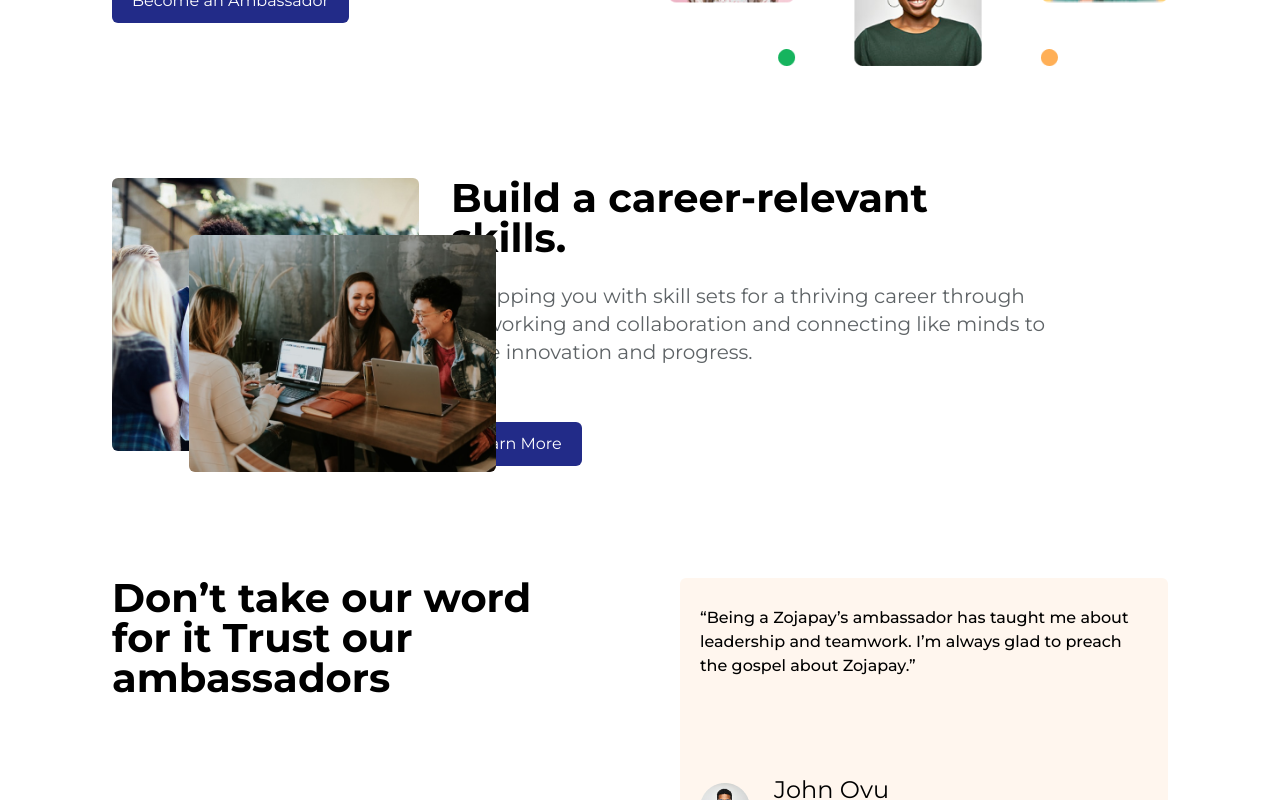
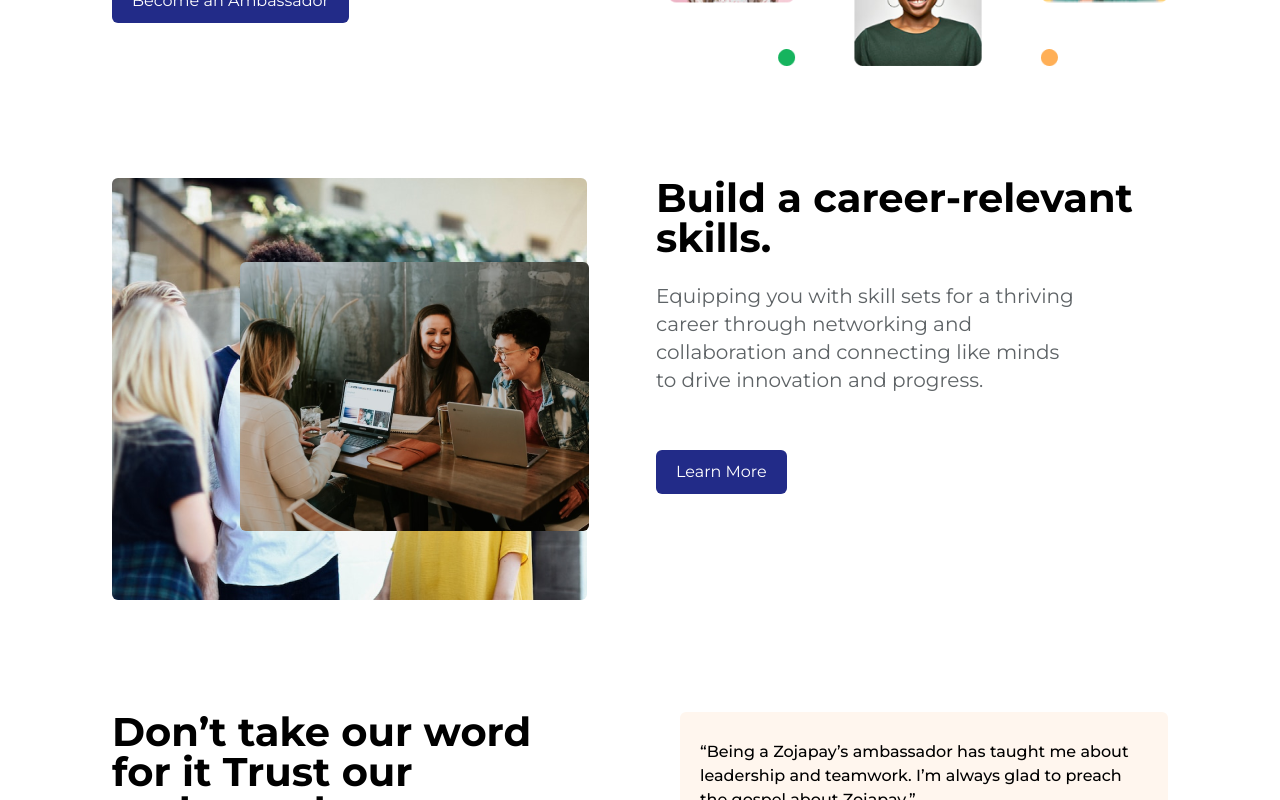
Before and after one commit to Zojatech/Ambassador, a React (Vite) app: page / in a window 1280 px wide. Shown: the part 501-1301 px from the top of the page. Built offline with nearby package versions, Linux system fonts and the light colour scheme.

Commit message:
UI adjustment on develop section

```diff
--- a/src/components/Develop/index.jsx
+++ b/src/components/Develop/index.jsx
@@ -9,7 +9,7 @@ const Develop = () => {
       {/* BUILD CAREER-RELEVANT SKILLS */}
       <div className='flex flex-col-reverse gap-8 lg:flex-row'>
         {/* Images */}
-        <div className='relative flex lg:basis-3/5'>
+        <div className='relative flex lg:basis-full'>
           <div className='w-64 lg:w-full'>
             <img src={People1} alt='friends' className='rounded-md' />
           </div>
@@ -19,7 +19,7 @@ const Develop = () => {
         </div>
 
         {/* Title and Description */}
-        <div>
+        <div className='lg:basis-full'>
           <h2 className='text-2xl md:text-3xl lg:text-[2.5rem] lg:leading-10 font-bold mb-4 lg:mb-6 lg:basis-2/5'>
             Build a career-relevant <br />
             skills.
--- a/src/index.css
+++ b/src/index.css
@@ -1,4 +1,4 @@
-@import url("https://fonts.googleapis.com/css2?family=Montserrat:wght@400;500;700&display=swap");
+@import url('https://fonts.googleapis.com/css2?family=Montserrat:wght@400;500;700&display=swap');
 
 @tailwind base;
 @tailwind components;
@@ -10,21 +10,11 @@ body,
 .app {
   height: 100%;
   width: 100%;
-  font-family: "Montserrat", sans-serif;
+  font-family: 'Montserrat', sans-serif;
 }
 
 img {
-  @layer m-full;
-}
-
-* {
-  margin: 0;
-  padding: 0;
-  box-sizing: border-box;
-}
-
-img {
-  @layer m-full;
+  max-width: 100%;
 }
 
 footer {
@@ -35,7 +25,7 @@ footer {
 
 footer .image {
   height: 200px;
-  background-image: url("./assets/banner2.jpg");
+  background-image: url('./assets/banner2.jpg');
   background-position: center;
   background-size: cover;
   background-repeat: no-repeat;
```
